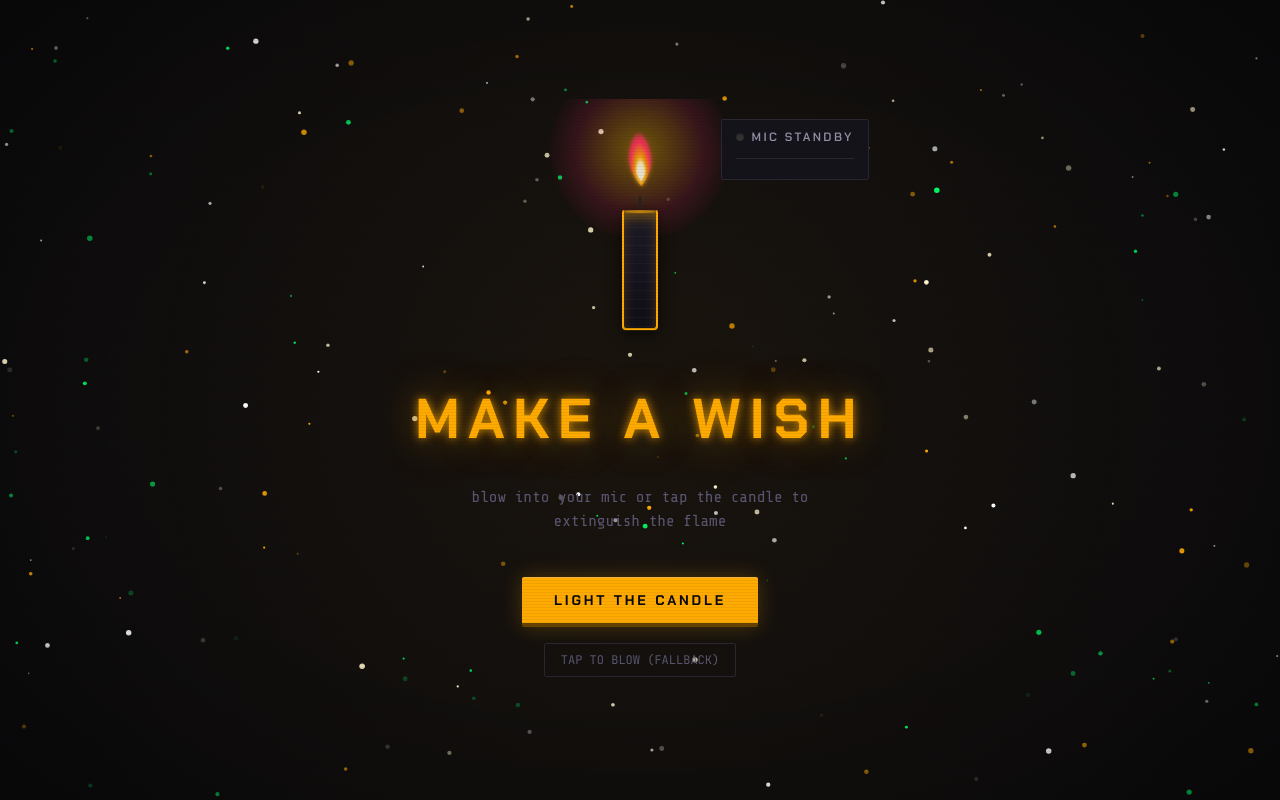
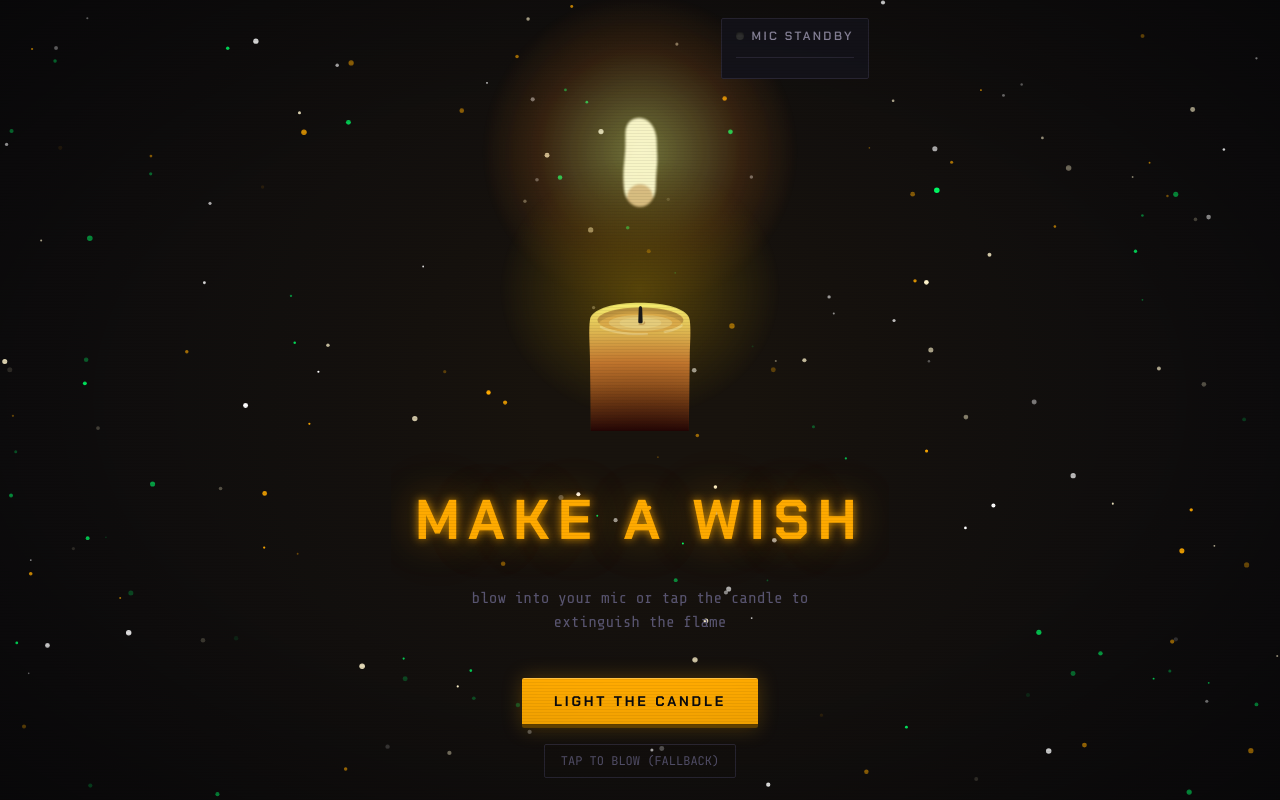
Before and after one commit to OuterSpacee/Rayta_Birthday, a Next.js app: page / in a window 1280 px wide. Built offline with nearby package versions, Linux system fonts and the light colour scheme.

Commit message:
Integrate requested SVG Candle and Gooey Canvas Particle Flame system

```diff
--- a/components/effects/CandleFlame.tsx
+++ b/components/effects/CandleFlame.tsx
@@ -1,6 +1,6 @@
 'use client';
 
-import React, { useEffect, useState } from 'react';
+import React, { useEffect, useRef, useState } from 'react';
 
 interface CandleFlameProps {
   lit: boolean;
@@ -8,15 +8,16 @@ interface CandleFlameProps {
   size?: 'sm' | 'md' | 'lg';
 }
 
-const SIZES = {
-  sm: { candleWidth: 20, candleHeight: 60, flameWidth: 28, flameHeight: 48, wickHeight: 10 },
-  md: { candleWidth: 28, candleHeight: 90, flameWidth: 38, flameHeight: 64, wickHeight: 12 },
-  lg: { candleWidth: 36, candleHeight: 120, flameWidth: 48, flameHeight: 80, wickHeight: 14 },
+const SCALE_FACTORS = {
+  sm: 0.5,
+  md: 0.75,
+  lg: 1.0,
 };
 
 export function CandleFlame({ lit, onBlowOut, size = 'md' }: CandleFlameProps) {
+  const canvasRef = useRef<HTMLCanvasElement>(null);
   const [showSmoke, setShowSmoke] = useState(false);
-  const dims = SIZES[size];
+  const scale = SCALE_FACTORS[size];
 
   useEffect(() => {
     if (!lit) {
@@ -28,29 +29,147 @@ export function CandleFlame({ lit, onBlowOut, size = 'md' }: CandleFlameProps) {
     }
   }, [lit]);
 
+  // Canvas Gooey Particle Flame Engine
+  useEffect(() => {
+    const canvas = canvasRef.current;
+    if (!canvas) return;
+    const ctx = canvas.getContext('2d');
+    if (!ctx) return;
+
+    let animId: number;
+    const cw = (canvas.width = 300);
+    const ch = (canvas.height = 200);
+
+    const rand = (min: number, max: number) => min + Math.random() * (max - min);
+
+    class FlameParticle {
+      x: number;
+      y: number;
+      radius: number;
+      speed: { x: number; y: number };
+      life: number;
+      alpha: number;
+      curAlpha: number;
+      curLife: number;
+
+      constructor(x = cw / 2, y = ch - 20) {
+        this.radius = rand(12, 18);
+        this.speed = { x: rand(-0.4, 0.4), y: rand(2.0, 3.2) };
+        this.life = rand(50, 90);
+        this.alpha = 0.5;
+
+        this.x = x;
+        this.y = y;
+        this.curAlpha = this.alpha;
+        this.curLife = this.life;
+      }
+
+      update() {
+        if (this.curLife <= 80) {
+          this.radius -= Math.min(this.radius, 0.22);
+          this.curAlpha -= 0.006;
+        }
+
+        this.x += this.speed.x;
+        this.curLife -= this.speed.y;
+        this.y -= this.speed.y;
+        this.draw();
+      }
+
+      draw() {
+        if (!ctx) return;
+        ctx.beginPath();
+        ctx.arc(this.x, this.y, Math.max(0.1, this.radius), 0, Math.PI * 2, false);
+        ctx.fillStyle = `rgba(254, 252, 207, ${Math.max(0, this.curAlpha)})`;
+        ctx.fill();
+        ctx.closePath();
+      }
+    }
+
+    class FlameBase {
+      draw() {
+        if (!ctx) return;
+        ctx.beginPath();
+        ctx.arc(cw / 2, ch - 18, 13, 0, Math.PI * 2, false);
+        ctx.fillStyle = 'rgba(185, 125, 45, 0.45)';
+        ctx.fill();
+        ctx.closePath();
+      }
+    }
+
+    const MAX_PARTICLES = 80;
+    const particles: FlameParticle[] = [];
+    for (let i = 0; i < MAX_PARTICLES; i++) {
+      particles.push(new FlameParticle());
+    }
+    const base = new FlameBase();
+
+    const animate = () => {
+      ctx.clearRect(0, 0, cw, ch);
+
+      if (lit) {
+        for (let i = 0; i < particles.length; i++) {
+          if (particles[i].curLife < 0) {
+            particles[i] = new FlameParticle();
+          }
+          particles[i].update();
+        }
+        base.draw();
+      }
+
+      animId = requestAnimationFrame(animate);
+    };
+
+    animate();
+
+    return () => {
+      cancelAnimationFrame(animId);
+    };
+  }, [lit]);
+
   return (
     <div
       style={{
         position: 'relative',
-        display: 'inline-flex',
+        display: 'flex',
         flexDirection: 'column',
         alignItems: 'center',
+        justifyContent: 'flex-end',
+        transform: `scale(${scale})`,
+        transformOrigin: 'bottom center',
         cursor: lit && onBlowOut ? 'pointer' : 'default',
         userSelect: 'none',
       }}
       onClick={() => lit && onBlowOut?.()}
     >
-      {/* Ambient Flame Glow */}
+      {/* SVG Gooey Filter for Canvas Particles */}
+      <svg style={{ position: 'absolute', width: 0, height: 0, overflow: 'hidden' }}>
+        <defs>
+          <filter id="candle-goo-blur">
+            <feGaussianBlur in="SourceGraphic" stdDeviation="1.5" />
+            <feGaussianBlur in="SourceGraphic" stdDeviation="8" result="blur" />
+            <feColorMatrix
+              in="blur"
+              mode="matrix"
+              values="1 0 0 0 0  0 1 0 0 0  0 0 1 0 0  0 0 0 19 -9"
+              result="goo"
+            />
+            <feComposite in="SourceGraphic" in2="goo" operator="atop" />
+          </filter>
+        </defs>
+      </svg>
+
+      {/* Ambient Flame Radial Glow */}
       {lit && (
         <div
           style={{
             position: 'absolute',
-            top: -dims.flameHeight * 0.7,
-            width: dims.candleWidth * 5,
-            height: dims.candleWidth * 5,
+            bottom: '120px',
+            width: '320px',
+            height: '320px',
             borderRadius: '50%',
             background:
-              'radial-gradient(circle at center, rgba(255,170,0,0.4) 0%, rgba(255,42,95,0.15) 50%, transparent 75%)',
+              'radial-gradient(circle, rgba(254, 230, 110, 0.4) 0%, rgba(220, 120, 30, 0.15) 45%, transparent 70%)',
             pointerEvents: 'none',
             zIndex: 0,
             animation: 'glow-pulse 2s ease-in-out infinite',
@@ -58,87 +177,41 @@ export function CandleFlame({ lit, onBlowOut, size = 'md' }: CandleFlameProps) {
         />
       )}
 
-      {/* 100% Vector SVG Teardrop Flame (Zero Sharp Edges / Zero Square Boxes) */}
-      <div
+      {/* Canvas Particle Flame */}
+      <canvas
+        ref={canvasRef}
         style={{
-          position: 'relative',
-          width: dims.flameWidth,
-          height: dims.flameHeight,
-          opacity: lit ? 1 : 0,
+          display: 'block',
+          marginBottom: '-55px',
+          filter: "url('#candle-goo-blur') blur(1.2px)",
+          opacity: lit ? 0.95 : 0,
           transition: 'opacity 0.4s ease-out',
           zIndex: 2,
-          display: 'flex',
-          justifyContent: 'center',
+          pointerEvents: 'none',
         }}
-      >
-        {lit && (
-          <svg
-            viewBox="0 0 100 140"
-            style={{
-              width: '100%',
-              height: '100%',
-              overflow: 'visible',
-              animation: 'flameSway 2.5s ease-in-out infinite, flicker 1.8s ease-in-out infinite',
-            }}
-          >
-            <defs>
-              <radialGradient id="outerFlameGrad" cx="50%" cy="75%" r="65%">
-                <stop offset="0%" stopColor="#ffffff" />
-                <stop offset="35%" stopColor="#ffaa00" />
-                <stop offset="75%" stopColor="#ff2a5f" />
-                <stop offset="100%" stopColor="#ff2a5f" stopOpacity="0" />
-              </radialGradient>
-              <radialGradient id="innerFlameGrad" cx="50%" cy="80%" r="50%">
-                <stop offset="0%" stopColor="#ffffff" />
-                <stop offset="60%" stopColor="#fff4cc" />
-                <stop offset="100%" stopColor="#ffaa00" stopOpacity="0" />
-              </radialGradient>
-              <filter id="smoothGlow" x="-50%" y="-50%" width="200%" height="200%">
-                <feGaussianBlur stdDeviation="4" result="blur" />
-                <feMerge>
-                  <feMergeNode in="blur" />
-                  <feMergeNode in="SourceGraphic" />
-                </feMerge>
-              </filter>
-            </defs>
-
-            {/* Outer Flame Curved Teardrop Path */}
-            <path
-              d="M 50 10 C 22 55 18 90 50 130 C 82 90 78 55 50 10 Z"
-              fill="url(#outerFlameGrad)"
-              filter="url(#smoothGlow)"
-            />
-
-            {/* Inner Core Curved Teardrop Path */}
-            <path
-              d="M 50 45 C 33 72 30 95 50 120 C 70 95 67 72 50 45 Z"
-              fill="url(#innerFlameGrad)"
-            />
-          </svg>
-        )}
-      </div>
+      />
 
       {/* Smoke Wisps on Extinguish */}
       {!lit && showSmoke && (
         <div
           style={{
             position: 'absolute',
-            top: -dims.flameHeight * 0.8,
+            bottom: '140px',
             display: 'flex',
             flexDirection: 'column',
             alignItems: 'center',
-            zIndex: 2,
+            zIndex: 3,
           }}
         >
           {[0, 1, 2].map((i) => (
             <div
               key={i}
               style={{
-                width: 4,
-                height: 4,
+                width: 5,
+                height: 5,
                 borderRadius: '50%',
-                background: 'rgba(200, 200, 210, 0.6)',
-                boxShadow: '0 0 10px rgba(200, 200, 210, 0.4)',
+                background: 'rgba(210, 210, 220, 0.6)',
+                boxShadow: '0 0 10px rgba(210, 210, 220, 0.4)',
                 filter: 'blur(1px)',
                 animation: `smokeRise 2s ease-out ${i * 0.25}s forwards`,
               }}
@@ -147,55 +220,177 @@ export function CandleFlame({ lit, onBlowOut, size = 'md' }: CandleFlameProps) {
         </div>
       )}
 
-      {/* Candle Wick */}
-      <div
+      {/* Realistic Vector SVG Candle */}
+      <svg
+        id="candle"
+        viewBox="0 0 141.166 136.763"
         style={{
-          width: 2,
-          height: dims.wickHeight,
-          background: '#222',
-          borderRadius: '1px 1px 0 0',
+          display: 'block',
+          width: '280px',
+          height: 'auto',
           zIndex: 1,
         }}
-      />
-
-      {/* Candle Body */}
-      <div
-        style={{
-          width: dims.candleWidth,
-          height: dims.candleHeight,
-          background: 'linear-gradient(180deg, #1c1b26 0%, #100f18 100%)',
-          border: '2px solid #ffaa00',
-          borderTop: 'none',
-          borderRadius: '2px 2px 4px 4px',
-          position: 'relative',
-          overflow: 'hidden',
-          boxShadow: lit
-            ? 'inset 0 10px 15px -5px rgba(255,170,0,0.5), 0 4px 15px rgba(0,0,0,0.6)'
-            : '0 4px 15px rgba(0,0,0,0.6)',
-        }}
       >
-        {/* Top Rim Wax Highlight */}
-        <div
-          style={{
-            position: 'absolute',
-            top: 0,
-            left: 0,
-            right: 0,
-            height: 3,
-            background: 'rgba(255, 170, 0, 0.6)',
-            borderRadius: '50%',
-          }}
-        />
-        {/* Subtle Candle Stripes */}
-        <div
-          style={{
-            position: 'absolute',
-            inset: 0,
-            background:
-              'repeating-linear-gradient(180deg, transparent 0px, transparent 8px, rgba(255,255,255,0.03) 8px, rgba(255,255,255,0.03) 9px)',
-          }}
-        />
-      </div>
+        <defs>
+          <linearGradient id="b">
+            <stop offset="0" stopColor="#321007" />
+            <stop offset=".294" stopColor="#7e4417" />
+            <stop offset=".542" stopColor="#c0752d" />
+            <stop offset="1" stopColor="#f7ef6f" />
+          </linearGradient>
+          <linearGradient id="c">
+            <stop offset="0" stopColor="#bb9c46" stopOpacity=".212" />
+            <stop offset=".222" stopColor="#433819" stopOpacity="0" />
+            <stop offset="1" stopColor="#020201" stopOpacity=".192" />
+          </linearGradient>
+          <linearGradient
+            gradientTransform="matrix(1 0 0 1.27083 0 -42.037)"
+            gradientUnits="userSpaceOnUse"
+            y2="157"
+            x2="325.857"
+            y1="138.104"
+            x1="325.857"
+            id="j"
+          >
+            <stop offset="0" stopColor="#7e4417" stopOpacity="0" />
+            <stop offset="1" stopColor="#220404" />
+          </linearGradient>
+          <radialGradient
+            id="h"
+            cx="322.264"
+            cy="150.306"
+            fx="322.264"
+            fy="150.306"
+            r="25.495"
+            gradientTransform="matrix(8.6617 0 0 2.52296 -2469.086 -221.95)"
+            gradientUnits="userSpaceOnUse"
+          >
+            <stop offset="0" stopColor="#321007" />
+            <stop offset=".294" stopColor="#7e4417" />
+            <stop offset=".542" stopColor="#c0752d" />
+            <stop offset="1" stopColor="#f7ef6f" />
+          </radialGradient>
+          <radialGradient
+            id="i"
+            cx="1330.067"
+            cy="1011.201"
+            fx="1329.597"
+            fy="991.312"
+            r="65.761"
+            gradientTransform="matrix(.40238 -.0005 .00014 .11177 -213.295 -9.579)"
+            gradientUnits="userSpaceOnUse"
+          >
+            <stop offset="0" stopColor="#bb9c46" stopOpacity=".212" />
+            <stop offset=".222" stopColor="#433819" stopOpacity="0" />
+            <stop offset="1" stopColor="#020201" stopOpacity=".192" />
+          </radialGradient>
+          <radialGradient
+            id="g"
+            cx="321.813"
+            cy="87.115"
+            fx="321.813"
+            fy="87.115"
+            r="43.354"
+            gradientTransform="matrix(1.0667 0 0 1.0667 -194.42 43.2)"
+            gradientUnits="userSpaceOnUse"
+          >
+            <stop offset="0" stopColor="#58450a" />
+            <stop offset="1" stopColor="#58450a" stopOpacity="0" />
+          </radialGradient>
+          <radialGradient
+            id="f"
+            cx="321.813"
+            cy="87.115"
+            fx="321.813"
+            fy="87.115"
+            r="59.505"
+            gradientTransform="matrix(1.18617 0 0 1.09185 -232.869 39.512)"
+            gradientUnits="userSpaceOnUse"
+          >
+            <stop offset="0" stopColor="#58450a" />
+            <stop offset="1" stopColor="#58450a" stopOpacity="0" />
+          </radialGradient>
+        </defs>
+        <g transform="translate(-78.274 -69.658)">
+          <ellipse
+            cx="148.857"
+            cy="134.629"
+            rx="70.583"
+            ry="64.97"
+            fill="url(#f)"
+            paintOrder="stroke fill markers"
+          />
+          <ellipse
+            ry="46.246"
+            rx="46.246"
+            cy="136.125"
+            cx="148.857"
+            opacity=".149"
+            fill="url(#g)"
+            paintOrder="stroke fill markers"
+          />
+          <g transform="translate(-172.956 49.01)">
+            <path
+              d="M321.421 92.595c-.63 0-1.23.014-1.818.034-13.035.363-22.33 3.516-23.017 8.509-.73 5.299-.09 12.27-.022 18.442l.466 37.363h49.407l.466-37.363c.077-6.172.708-13.143-.022-18.442-.688-4.993-9.982-8.146-23.017-8.509a51.726 51.726 0 0 0-1.818-.034l-.313.002-.312-.002z"
+              fill="url(#h)"
+              paintOrder="stroke fill markers"
+            />
+            <path
+              d="M303.332 104.585s-1.042-.75-1.601-.251c-.56.499.173.971.173.971 4.559 2.327 11.72 3.6 19.29 3.602a65.665 65.665 0 0 0 4.141-.133s.575-.061.549-.586c-.026-.525-.83-.477-.83-.477-.972.044-1.949.074-2.929.074-7.27-.002-14.001-1.109-18.793-3.2zM342.298 103.62c-2.599 1.555-4.753 2.376-7.198 2.833 0 0-1.231-.034-1.396.697-.165.731.701.692.701.692 2.892-.409 6.667-1.573 8.635-3.223.323-.187.446-.602.234-.887-.211-.286-.72-.26-.976-.111z"
+              fill="#fdfada"
+              fillOpacity=".278"
+              paintOrder="stroke fill markers"
+            />
+            <ellipse
+              cx="322.045"
+              cy="101.359"
+              rx="21.673"
+              ry="6.409"
+              fill="#daaa49"
+              paintOrder="stroke fill markers"
+            />
+            <ellipse
+              cx="322.045"
+              cy="102.748"
+              rx="16.043"
+              ry="3.974"
+              fill="#e9dc94"
+              fillOpacity=".427"
+              paintOrder="stroke fill markers"
+            />
+            <path
+              d="M322.045 94.95c-11.97 0-21.673 2.87-21.673 6.41.007.517.228 1.033.655 1.535 2.381-3.21 11.054-5.119 21.018-5.123 9.96.004 18.63 1.91 21.018 5.118.426-.5.646-1.015.655-1.53 0-3.54-9.703-6.41-21.673-6.41z"
+              fill="url(#i)"
+              paintOrder="stroke fill markers"
+            />
+            <path
+              fill="url(#j)"
+              paintOrder="stroke fill markers"
+              d="M297.03 132.83h49.407v24.581H297.03z"
+            />
+            <ellipse
+              ry="2.844"
+              rx="10.578"
+              cy="102.748"
+              cx="322.045"
+              fill="#e9dc94"
+              fillOpacity=".427"
+              paintOrder="stroke fill markers"
+            />
+            <path
+              d="M323.91 101.848c.115 1.828-2.09 1.471-2.879 1.46-.083-.002-.159-.007-.241-.01 1.746 1.43 5.034-.104 3.12-1.45z"
+              fill="#ac7736"
+              fillOpacity=".525"
+              paintOrder="stroke fill markers"
+            />
+            <path
+              d="M322.045 94.285c.483 0 .85.493.871 1.105l.234 6.799c.021.612-.493.824-1.105.824s-1.126-.212-1.105-.824l.234-6.8c.021-.611.389-1.104.871-1.104z"
+              fill="#181818"
+              paintOrder="stroke fill markers"
+            />
+          </g>
+        </g>
+      </svg>
     </div>
   );
 }
```
